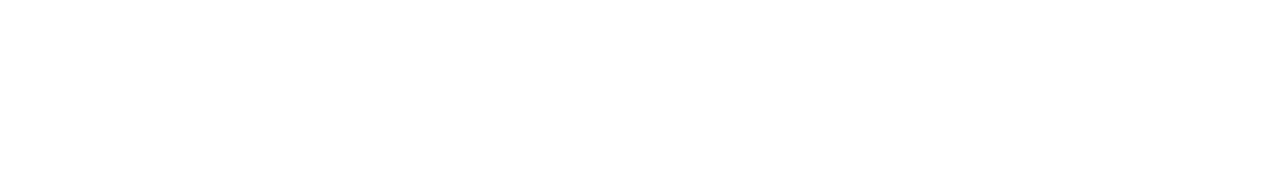
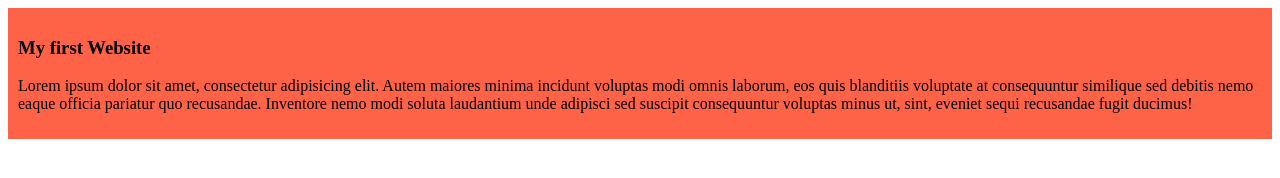
Before and after one commit to MdSharifKhandakar/my-simple-website, a plain HTML site: page index.html in a window 1280 px wide. Drawn offline with Linux system fonts and the light colour scheme.

Commit message:
added the first blog

```diff
--- a/index.html
+++ b/index.html
@@ -3,9 +3,13 @@
 <head>
     <meta charset="UTF-8">
     <meta name="viewport" content="width=device-width, initial-scale=1.0">
-    <title>Document</title>
+    <title>My simple Website</title>
+    <link rel="stylesheet" href="style/blog.css">
 </head>
 <body>
-
+    <div>
+        <h3>My first Website</h3>
+        <p>Lorem ipsum dolor sit amet, consectetur adipisicing elit. Autem maiores minima incidunt voluptas modi omnis laborum, eos quis blanditiis voluptate at consequuntur similique sed debitis nemo eaque officia pariatur quo recusandae. Inventore nemo modi soluta laudantium unde adipisci sed suscipit consequuntur voluptas minus ut, sint, eveniet sequi recusandae fugit ducimus!</p>
+    </div>
 </body>
 </html>
--- /dev/null
+++ b/style/blog.css
@@ -0,0 +1,4 @@
+div{
+    background-color: tomato;
+    padding: 10px;
+}
```
